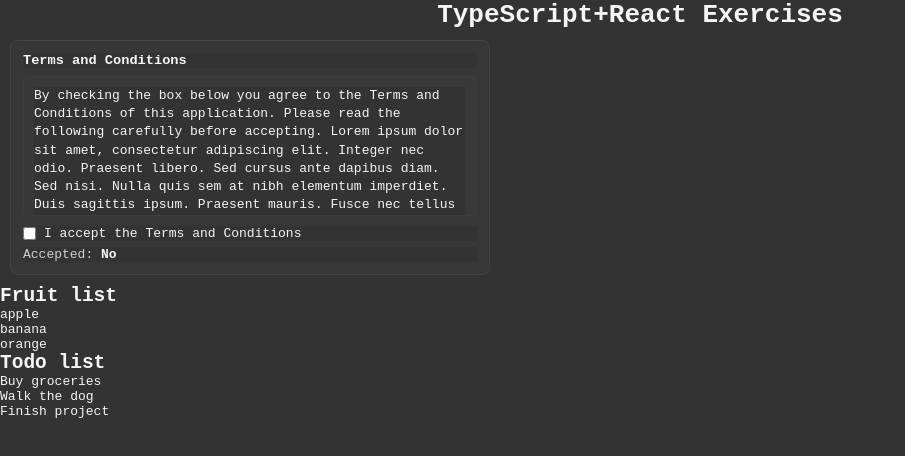
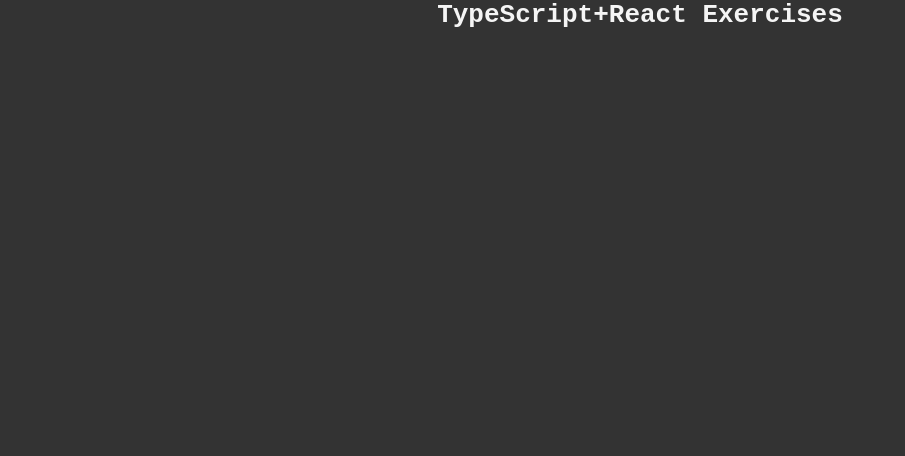
Before and after one commit to nikhildev-webapp/TypeScript-ReactExercises, a React (Vite) app: page / in a window 1280 px wide. Shown: the top 456 px of the page, without its empty margins (0-905 px from the left). Built offline with nearby package versions, Linux system fonts and the light colour scheme.

Commit message:
clean app.tsx file for next exercise

```diff
--- a/src/App.tsx
+++ b/src/App.tsx
@@ -1,14 +1,10 @@
 import './App.css'
-import CheckBoxState from './components/CheckBoxState'
-import List from './components/List'
-
 
 function App() {
   return (
     <>
       <h1 style={{ textAlign: 'center' }}>TypeScript+React Exercises</h1>
-      <CheckBoxState />
-      <List/>
+
     </>
   )
 }
```
